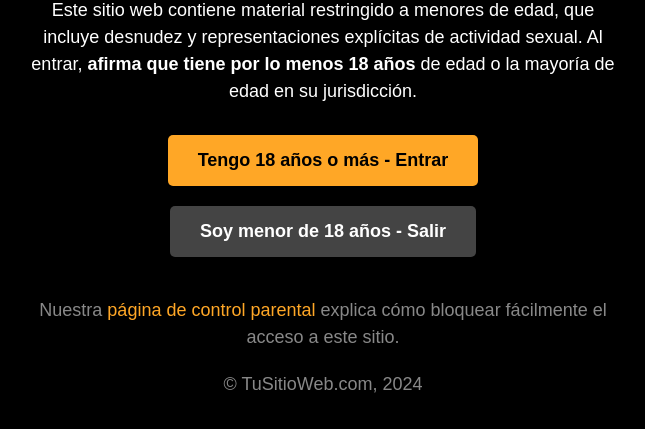
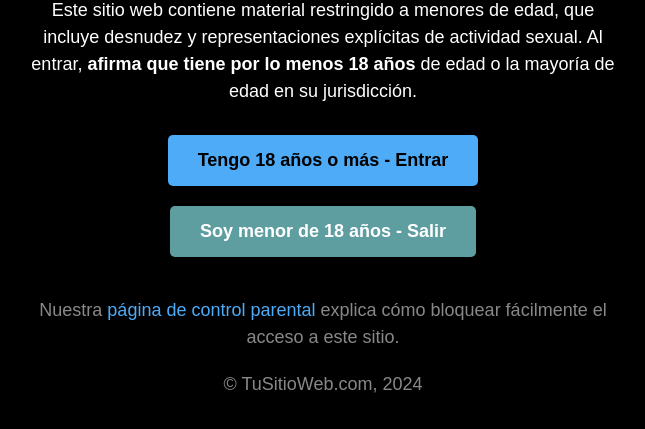
Before and after one commit to Admv27/Presentacion, a plain HTML site: page index.html in a window 1280 px wide. Shown: the part 235-664 px from the top of the page, without its empty margins (317-962 px from the left). Drawn offline with Linux system fonts and the light colour scheme.

Commit message:
index.css

```diff
--- a/index.css
+++ b/index.css
@@ -35,7 +35,7 @@ p {
 
 .button {
     display: inline-block;
-    background-color: #ffa726;
+    background-color: #4dabf7; /* Celeste principal */
     color: #000;
     padding: 15px 30px;
     text-decoration: none;
@@ -47,26 +47,27 @@ p {
 }
 
 .button:hover {
-    background-color: #fb8c00;
+    background-color: #1e88e5; /* Celeste más oscuro */
 }
 
 .button.exit {
-    background-color: #444;
+    background-color: #5f9ea0; /* Celeste grisáceo */
     color: #fff;
 }
 
 .button.exit:hover {
-    background-color: #333;
+    background-color: #4682b4; /* Celeste más oscuro para botón de salida */
 }
 
 /* Enlaces */
 a {
-    color: #ffa726;
+    color: #4dabf7; /* Celeste principal */
     text-decoration: none;
 }
 
 a:hover {
     text-decoration: underline;
+    color: #1e88e5;
 }
 
 /* Información adicional */
@@ -77,5 +78,5 @@ a:hover {
 }
 
 .footer a {
-    color: #ffa726;
+    color: #4dabf7; /* Celeste principal */
 }
```
